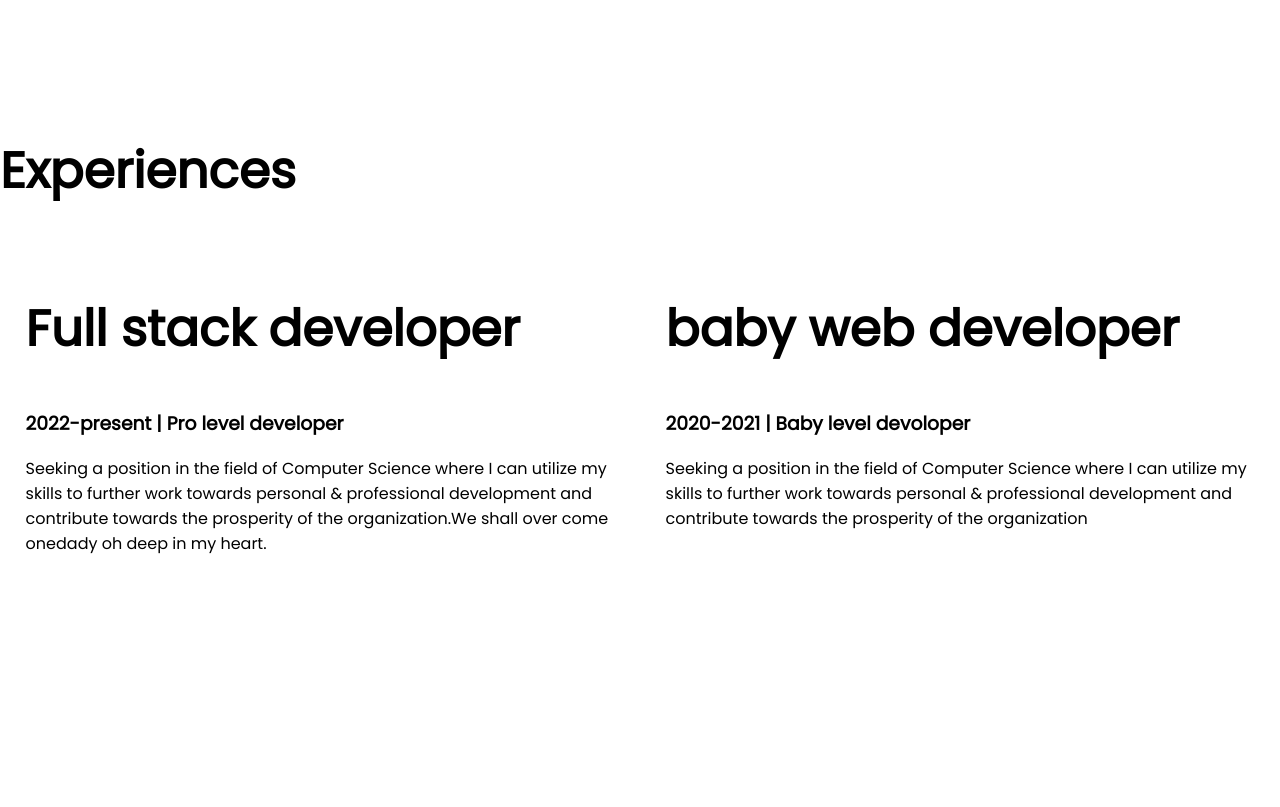
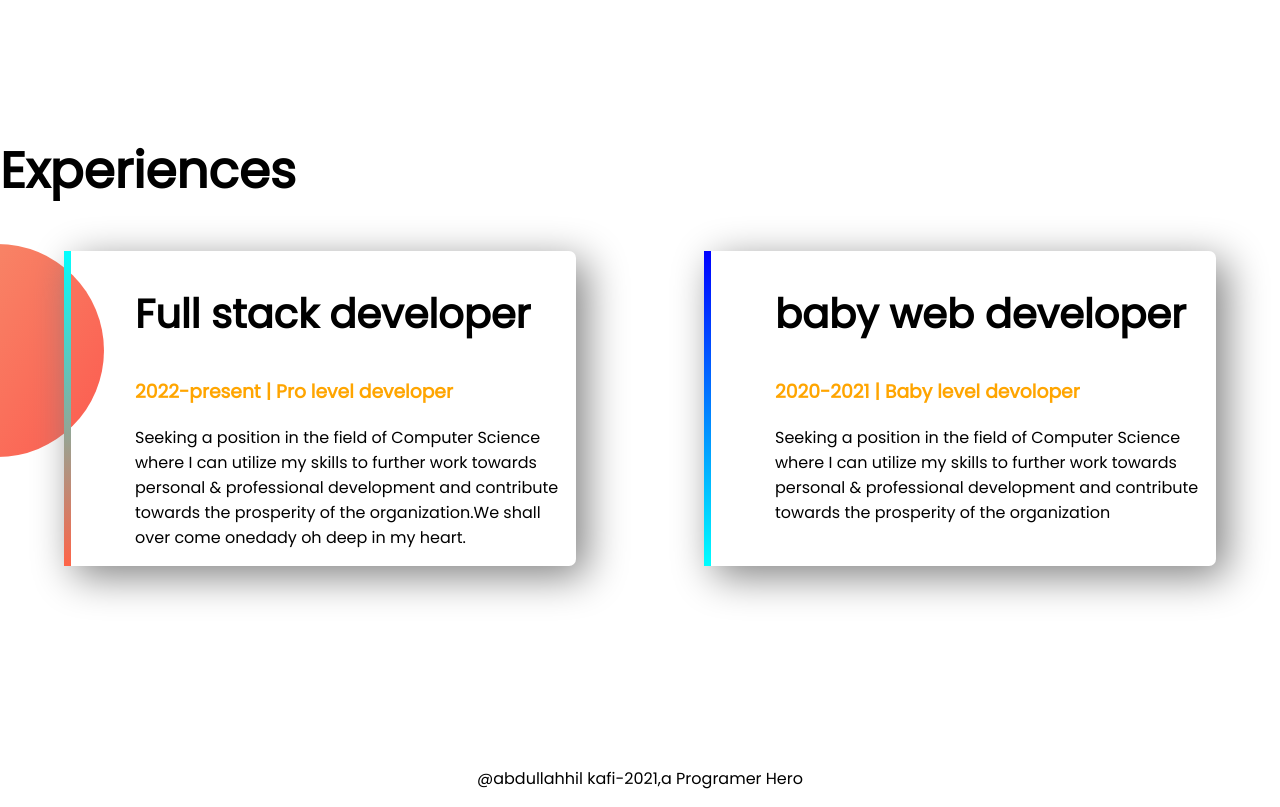
Before and after one commit to konokkafi/developer-portfolio, a plain HTML site: page index.html in a window 1280 px wide. Shown: the part 1300-2107 px from the top of the page. Before the commit the page ends 2072 px from the top, so only its background shows below. Drawn offline with Linux system fonts and the light colour scheme.

Commit message:
completed

```diff
--- a/index.html
+++ b/index.html
@@ -54,9 +54,9 @@
     <section class="experience-area">
         <h1>Experiences</h1>
         <div class="flexible-container">
-            <div class="half-width">
-                <h1>Full stack developer</h1>
-                <h3>2022-present | Pro level developer</h3>
+            <div id="one" class="experience-item">
+                <h2>Full stack developer</h2>
+                <h3 class="orange-color">2022-present | Pro level developer</h3>
                 <p> Seeking a position in the field of Computer Science where I can
                     utilize my skills to further work towards personal & professional
                     development and contribute towards the prosperity of the
@@ -64,9 +64,9 @@
                 </p>
             </div>
 
-            <div class="half-width">
-                <h1>baby web developer</h1>
-                <h3>2020-2021 | Baby level devoloper</h3>
+            <div id="two" class="experience-item">
+                <h2>baby web developer</h2>
+                <h3 class="orange-color">2020-2021 | Baby level devoloper</h3>
                 <p> Seeking a position in the field of Computer Science where I can
                     utilize my skills to further work towards personal & professional
                     development and contribute towards the prosperity of the
@@ -76,5 +76,8 @@
         </div>
 
     </section>
+    <footer>
+        <p>@abdullahhil kafi-2021,a Programer Hero</p>
+    </footer>
 </body>
 </html>
--- a/style.css
+++ b/style.css
@@ -4,6 +4,9 @@ body{
 }
 h1{
     font-size: 50px;
+}
+h2{
+    font-size: 40px;
 }
 .orange-color{
     color: orange;
@@ -37,3 +40,32 @@ h1{
     background-repeat: no-repeat;
     background-position: right;
 }
+
+.experience-area{
+
+    background-image: url(images/exp-bg.png);
+    background-repeat: no-repeat;
+    background-position: left;
+
+}
+.experience-item{
+    width: 40%;
+    margin-left: 5%;
+    margin-right: 5%;
+    padding-left: 5%;
+    border-radius: 7px;
+    box-shadow: 10px 10px 40px gray;
+}
+#one{
+    border-left: 7px solid;
+    border-image: linear-gradient(cyan,tomato);
+    border-image-slice: 1;
+}
+#two{
+    border-left: 7px solid;
+    border-image: linear-gradient(blue,cyan);
+    border-image-slice: 1;
+}
+footer{
+    text-align: center;
+}
```
Also changed, not shown: 4 other files.
